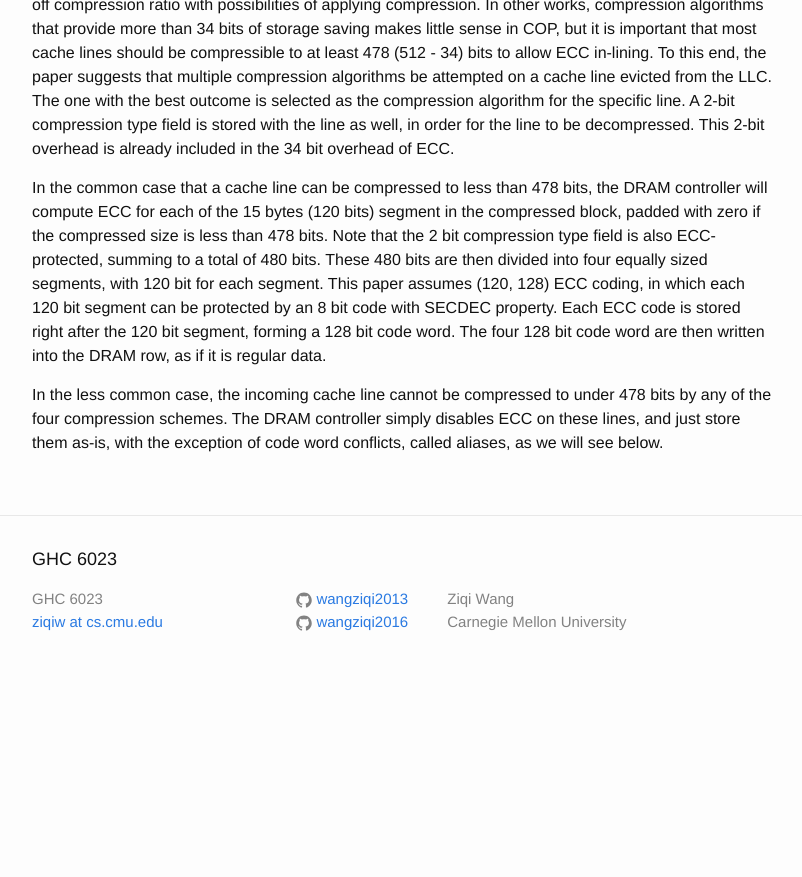
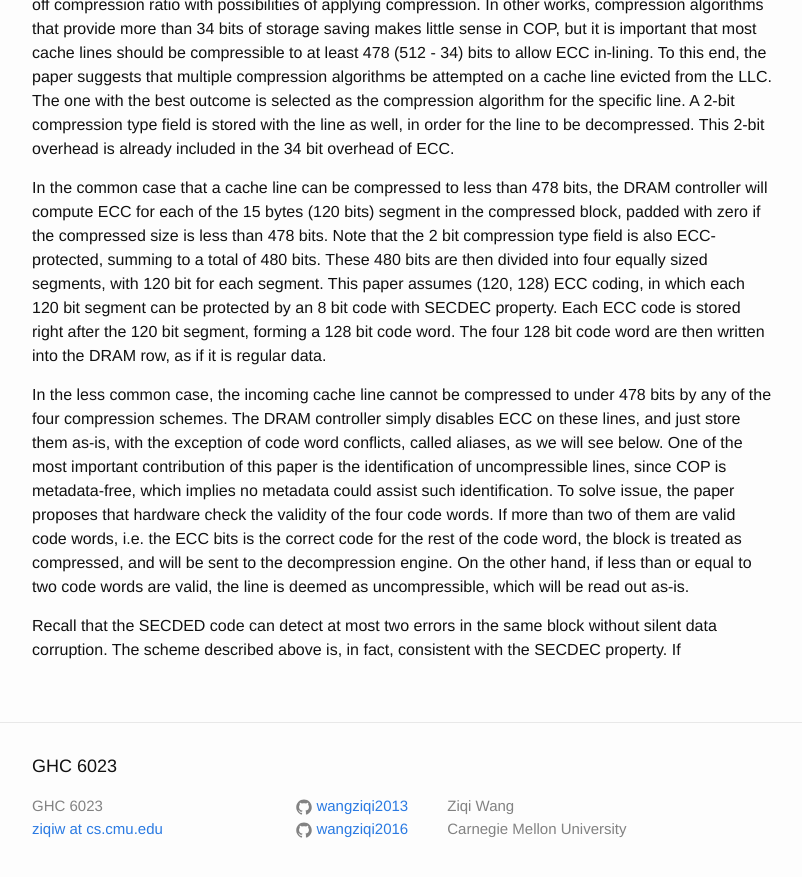
Before and after one commit to wangziqi2013/wangziqi2013.github.io, a Jekyll site: the page built from _posts/2020-06-08-cop.markdown, in a window 1280 px wide and 900 px high, scrolled down 1105 px. Shown: the top 877 px of the window, without its empty margins (238-1040 px from the left). Built offline with Jekyll 4.4.1, drawn with Linux system fonts in a browser that asks for light colours; before the commit the page ends 1798 px from its top, so only the background shows below that.

Commit message:
Adding umcompressed

```diff
--- a/_posts/2020-06-08-cop.markdown
+++ b/_posts/2020-06-08-cop.markdown
@@ -52,4 +52,15 @@ The four 128 bit code word are then written into the DRAM row, as if it is regul
 
 In the less common case, the incoming cache line cannot be compressed to under 478 bits by any of the four compression
 schemes. The DRAM controller simply disables ECC on these lines, and just store them as-is, with the exception of
-code word conflicts, called aliases, as we will see below.
+code word conflicts, called aliases, as we will see below. One of the most important contribution of this paper is
+the identification of uncompressible lines, since COP is metadata-free, which implies no metadata could assist such
+identification. To solve issue, the paper proposes that hardware check the validity of the four code words.
+If more than two of them are valid code words, i.e. the ECC bits is the correct code for the rest of the code word,
+the block is treated as compressed, and will be sent to the decompression engine.
+On the other hand, if less than or equal to two code words are valid, the line is deemed as uncompressible, which will
+be read out as-is.
+
+
+
+Recall that the SECDED code can detect at most two errors in the same block without silent data corruption. The scheme
+described above is, in fact, consistent with the SECDEC property. If
```
